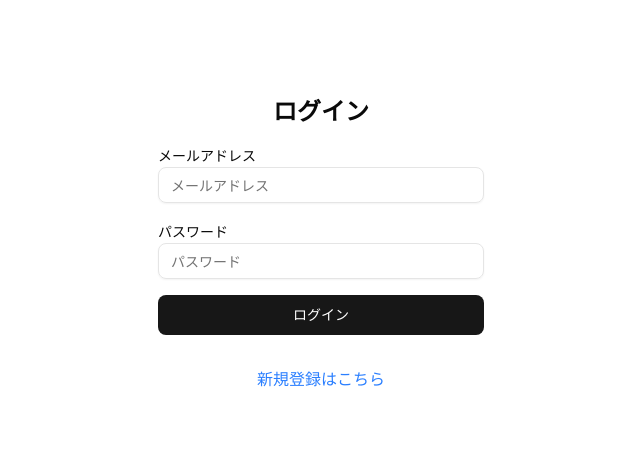
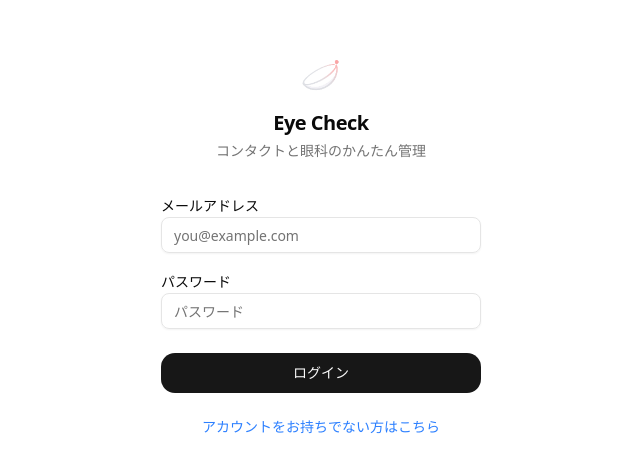
Before and after one commit to tanidashoya/contact-eye-clinic, a Next.js app: page /login in a window 1280 px wide. Shown: the part 157-630 px from the top of the page, without its empty margins (319-959 px from the left). Built offline with nearby package versions, Linux system fonts and the light colour scheme.

Commit message:
スマホ通知が来てないのをここから修正

```diff
--- /dev/null
+++ b/app/(auth)/layout.tsx
@@ -0,0 +1,7 @@
+export default function AuthLayout({
+  children,
+}: Readonly<{
+  children: React.ReactNode;
+}>) {
+  return <div className="h-dvh overflow-hidden">{children}</div>;
+}
--- a/app/(auth)/login/action.ts
+++ b/app/(auth)/login/action.ts
@@ -1,12 +1,22 @@
 "use server";
+import { loginFormSchema } from "@/lib/validations/auth";
 import { createClient } from "@/utils/supabase/server";
 import { redirect } from "next/navigation";
 
 export async function login(formData: FormData) {
   const supabase = await createClient();
+  const result = loginFormSchema.safeParse({
+    email: formData.get("email"),
+    password: formData.get("password"),
+  });
 
-  const email = formData.get("email") as string; //バリデーションを作成したときにas stringを外す
-  const password = formData.get("password") as string; //バリデーションを作成したときにas stringを外す
+  if (!result.success) {
+    return {
+      error: result.error.issues[0]?.message ?? "入力内容を確認してください",
+    };
+  }
+
+  const { email, password } = result.data;
 
   const { error: signInError } = await supabase.auth.signInWithPassword({
     email,
--- a/app/(auth)/login/page.tsx
+++ b/app/(auth)/login/page.tsx
@@ -2,30 +2,33 @@
 
 import { Button } from "@/components/ui/button";
 import { Input } from "@/components/ui/input";
+import { Loader2 } from "lucide-react";
+import Image from "next/image";
 import Link from "next/link";
+import { Suspense, useEffect, useState } from "react";
+import { useSearchParams } from "next/navigation";
+import OneSignal from "react-onesignal";
+import { toast } from "sonner";
 import { login } from "./action";
-import { toast } from "sonner";
-import { useRouter, useSearchParams } from "next/navigation";
-import { useEffect, Suspense } from "react";
-import { Loader2 } from "lucide-react";
-import OneSignal from "react-onesignal";
 
 function LoginForm() {
-  const router = useRouter();
   const searchParams = useSearchParams();
-  const handleSubmit = async (formData: FormData) => {
+  const [isLoading, setIsLoading] = useState(false);
+
+  const handleSubmit = async (e: React.FormEvent<HTMLFormElement>) => {
+    e.preventDefault();
+    setIsLoading(true);
+    const formData = new FormData(e.currentTarget);
     const result = await login(formData);
     if (result?.error) {
       toast.error(result.error);
+      setIsLoading(false);
     }
-    router.replace("/");
   };
 
-  // ログインページに遷移した時点でOneSignalのログアウトを実行
-  // Cookieが切れてリダイレクトされた場合にOneSignalのログイン状態が残るのを防ぐ
   useEffect(() => {
     OneSignal.logout().catch(() => {
-      // 未初期化の場合はエラーになるが無視してOK
+      // ログアウト状態で失敗しても、画面表示の継続を優先する。
     });
   }, []);
 
@@ -36,30 +39,37 @@ function LoginForm() {
         toast.error("ユーザーが見つかりません。再度ログインしてください。");
         break;
       case "user_settings_not_found":
-        toast.error(
-          "ユーザー通知設定が見つかりません。再度ログインしてください。"
-        );
+        toast.error("ユーザー設定が見つかりません。再度ログインしてください。");
         break;
       case "contact_settings_not_found":
         toast.error(
-          "コンタクト交換イベント設定が見つかりません。再度ログインしてください。"
+          "コンタクト交換イベント設定が見つかりません。再度ログインしてください。",
         );
         break;
       case "clinic_settings_not_found":
         toast.error(
-          "眼科受診イベント設定が見つかりません。再度ログインしてください。"
+          "眼科受診イベント設定が見つかりません。再度ログインしてください。",
         );
         break;
       case "get_new_event_error":
-        toast.error("イベントの取得に失敗しました。再度ログインしてください。");
+        toast.error("イベント取得に失敗しました。再度ログインしてください。");
         break;
     }
   }, [searchParams]);
 
   return (
-    <div className="flex flex-col items-center justify-center h-screen gap-8">
-      <form className="flex flex-col gap-4">
-        <h1 className="text-2xl font-bold text-center">ログイン</h1>
+    <div className="flex h-full flex-col items-center justify-center px-4">
+      <div className="mb-8 flex flex-col items-center gap-1">
+        <Image src="/logo2.png" alt="Eye Check" width={56} height={56} />
+        <span className="text-xl font-semibold tracking-tight text-foreground">
+          Eye Check
+        </span>
+        <p className="text-sm text-muted-foreground">
+          コンタクトと眼科のかんたん管理
+        </p>
+      </div>
+
+      <form className="flex w-full max-w-xs flex-col gap-4" onSubmit={handleSubmit}>
         <div className="space-y-1">
           <label htmlFor="email" className="text-sm font-medium">
             メールアドレス
@@ -68,7 +78,9 @@ function LoginForm() {
             id="email"
             type="email"
             name="email"
-            placeholder="メールアドレス"
+            placeholder="you@example.com"
+            required
+            autoComplete="email"
           />
         </div>
         <div className="space-y-1">
@@ -80,20 +92,26 @@ function LoginForm() {
             type="password"
             name="password"
             placeholder="パスワード"
+            required
+            minLength={6}
+            autoComplete="current-password"
           />
         </div>
         <Button
           type="submit"
-          variant="default"
           size="lg"
-          className="bg-primary hover:bg-primary/80 text-white"
-          formAction={handleSubmit}
+          className="mt-2 w-full rounded-xl"
+          disabled={isLoading}
         >
-          ログイン
+          {isLoading ? <Loader2 className="h-5 w-5 animate-spin" /> : "ログイン"}
         </Button>
       </form>
-      <Link href="/signup" className="text-blue-500 hover:text-blue-600">
-        新規登録はこちら
+
+      <Link
+        href="/signup"
+        className="mt-6 text-sm text-blue-500 underline-offset-4 hover:text-foreground hover:underline"
+      >
+        アカウントをお持ちでない方はこちら
       </Link>
     </div>
   );
@@ -103,8 +121,8 @@ export default function LoginPage() {
   return (
     <Suspense
       fallback={
-        <div className="flex items-center justify-center h-screen">
-          <Loader2 className="w-10 h-10 animate-spin" />
+        <div className="flex h-screen items-center justify-center">
+          <Loader2 className="h-10 w-10 animate-spin" />
         </div>
       }
     >
--- a/app/(auth)/signup/page.tsx
+++ b/app/(auth)/signup/page.tsx
@@ -2,28 +2,51 @@
 
 import { Button } from "@/components/ui/button";
 import { Input } from "@/components/ui/input";
+import Image from "next/image";
 import Link from "next/link";
+import { Loader2 } from "lucide-react";
+import { useState } from "react";
+import { toast } from "sonner";
 import { signup } from "./action";
-import { toast } from "sonner";
 
 export default function SignupPage() {
-  const handleSubmit = async (formData: FormData) => {
-    const result = await signup(formData); //resultは{ error: string | undefined } | undefined 型のオブジェクト(エラーの時のみ返す)
+  const [isLoading, setIsLoading] = useState(false);
+
+  const handleSubmit = async (e: React.FormEvent<HTMLFormElement>) => {
+    e.preventDefault();
+    setIsLoading(true);
+    const formData = new FormData(e.currentTarget);
+    const result = await signup(formData);
     if (result?.error) {
-      console.error(result.error);
       toast.error(result.error);
+      setIsLoading(false);
     }
   };
 
   return (
-    <div className="flex flex-col items-center justify-center h-screen gap-8">
-      <form className="flex flex-col gap-4">
-        <h1 className="text-2xl font-bold text-center">アカウント新規登録</h1>
+    <div className="flex h-full flex-col items-center justify-center px-4">
+      <div className="mb-8 flex flex-col items-center gap-1">
+        <Image src="/logo2.png" alt="Eye Check" width={56} height={56} />
+        <span className="text-xl font-semibold tracking-tight text-foreground">
+          Eye Check
+        </span>
+        <p className="text-sm text-muted-foreground">アカウント新規登録</p>
+      </div>
+
+      <form className="flex w-full max-w-xs flex-col gap-4" onSubmit={handleSubmit}>
         <div className="space-y-1">
           <label htmlFor="name" className="text-sm font-medium">
             お名前
           </label>
-          <Input id="name" type="text" placeholder="お名前" name="name" />
+          <Input
+            id="name"
+            type="text"
+            name="name"
+            placeholder="お名前"
+            required
+            maxLength={50}
+            autoComplete="name"
+          />
         </div>
         <div className="space-y-1">
           <label htmlFor="email" className="text-sm font-medium">
@@ -32,8 +55,10 @@ export default function SignupPage() {
           <Input
             id="email"
             type="email"
-            placeholder="メールアドレス"
             name="email"
+            placeholder="you@example.com"
+            required
+            autoComplete="email"
           />
         </div>
         <div className="space-y-1">
@@ -43,22 +68,28 @@ export default function SignupPage() {
           <Input
             id="password"
             type="password"
+            name="password"
             placeholder="パスワード"
-            name="password"
+            required
+            minLength={6}
+            autoComplete="new-password"
           />
         </div>
         <Button
           type="submit"
-          variant="default"
           size="lg"
-          className="bg-primary hover:bg-primary/80 text-white"
-          formAction={handleSubmit}
+          className="mt-2 w-full rounded-xl"
+          disabled={isLoading}
         >
-          新規登録
+          {isLoading ? <Loader2 className="h-5 w-5 animate-spin" /> : "新規登録"}
         </Button>
       </form>
-      <Link href="/login" className="text-blue-500 hover:text-blue-600">
-        ログインはこちら
+
+      <Link
+        href="/login"
+        className="mt-6 text-sm text-blue-500 underline-offset-4 hover:text-foreground hover:underline"
+      >
+        アカウントをお持ちの方はこちら
       </Link>
     </div>
   );
--- /dev/null
+++ b/app/(private)/action/update-notify-before-days.ts
@@ -0,0 +1,22 @@
+"use server";
+import { createClient } from "@/utils/supabase/server";
+import { UpdateNotifyBeforeDaysProps } from "@/types";
+
+export default async function updateNotifyBeforeDays({
+  user,
+  contactNotifyBeforeDays,
+  clinicNotifyBeforeDays,
+}: UpdateNotifyBeforeDaysProps) {
+  const supabase = await createClient();
+  const { error } = await supabase
+    .from("user_settings")
+    .update({
+      contact_notify_before_days: contactNotifyBeforeDays,
+      clinic_notify_before_days: clinicNotifyBeforeDays,
+    })
+    .eq("user_id", user.id);
+  if (error) {
+    console.error(error);
+    return { error: "通知前日数の更新に失敗しました" };
+  }
+}
--- /dev/null
+++ b/lib/validations/auth.ts
@@ -0,0 +1,49 @@
+import { z } from "zod";
+
+function normalizeTrimmedString(value: unknown) {
+  if (value == null) return "";
+  if (typeof value === "string") return value.trim();
+  return value;
+}
+
+const emailFieldSchema = z.preprocess(
+  (value) => {
+    if (value == null) return "";
+    if (typeof value === "string") return value.trim().toLowerCase();
+    return value;
+  },
+  z
+    .string()
+    .min(1, "メールアドレスを入力してください")
+    .email("メールアドレスの形式が正しくありません"),
+);
+
+const passwordFieldSchema = z.preprocess(
+  (value) => (value == null ? "" : value),
+  z
+    .string()
+    .min(1, "パスワードを入力してください")
+    .min(6, "パスワードは6文字以上で入力してください"),
+);
+
+const nameFieldSchema = z.preprocess(
+  normalizeTrimmedString,
+  z
+    .string()
+    .min(1, "お名前を入力してください")
+    .max(50, "お名前は50文字以内で入力してください"),
+);
+
+export const loginFormSchema = z.strictObject({
+  email: emailFieldSchema,
+  password: passwordFieldSchema,
+});
+
+export const signupFormSchema = z.strictObject({
+  name: nameFieldSchema,
+  email: emailFieldSchema,
+  password: passwordFieldSchema,
+});
+
+export type LoginFormInput = z.infer<typeof loginFormSchema>;
+export type SignupFormInput = z.infer<typeof signupFormSchema>;
--- a/package.json
+++ b/package.json
@@ -23,7 +23,8 @@
     "react-dom": "19.2.3",
     "react-onesignal": "^3.4.6",
     "sonner": "^2.0.7",
-    "tailwind-merge": "^3.4.0"
+    "tailwind-merge": "^3.4.0",
+    "zod": "4.3.6"
   },
   "devDependencies": {
     "@tailwindcss/postcss": "^4",
--- a/types/index.ts
+++ b/types/index.ts
@@ -66,3 +66,9 @@ export interface UpdateNotifySettingsProps {
   user: User;
   notifyEnabled: boolean;
 }
+
+export interface UpdateNotifyBeforeDaysProps {
+  user: User;
+  contactNotifyBeforeDays: number;
+  clinicNotifyBeforeDays: number;
+}
```
Also changed, not shown: app/(auth)/signup/action.ts (+15 -3 lines), components/user-settings.tsx (+21 -3 lines), utils/supabase/middleware.ts (+11 -7 lines), 1 other file (tests, documents, lock files or other folders).
